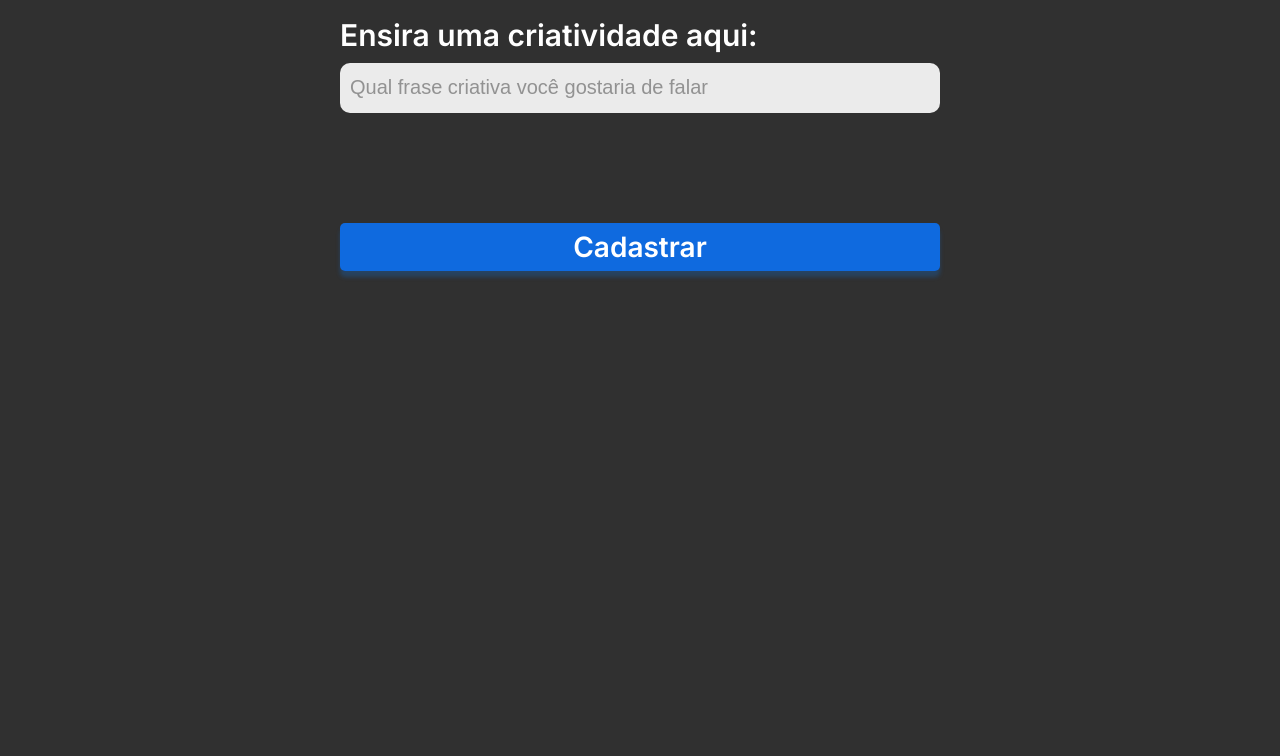
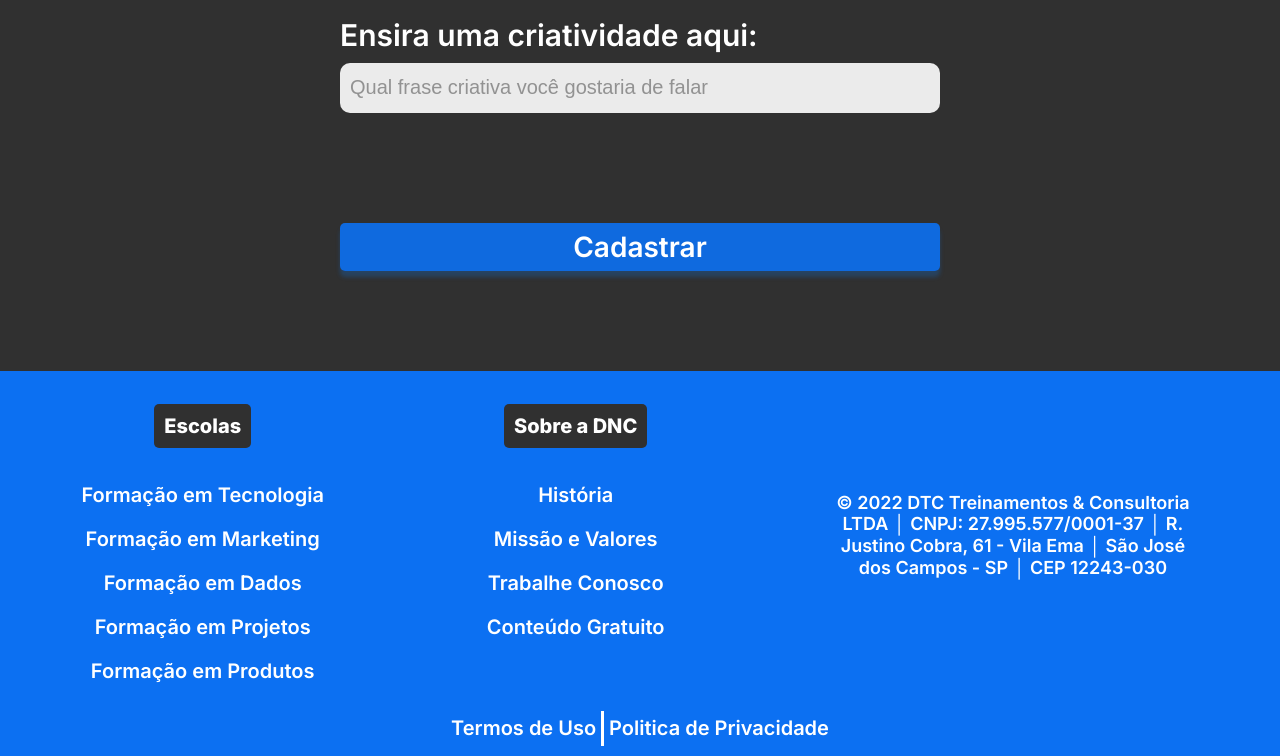
Before and after one commit to maiconIran/Bootcamp-DNC-, a plain HTML site: page index.html in a window 1280 px wide. Shown: the part 1318-2074 px from the top of the page. Before the commit the page ends 1689 px from the top, so only its background shows below. Drawn offline with Linux system fonts and the light colour scheme.

Commit message:
Adicionando media quary para mobile

```diff
--- a/index.html
+++ b/index.html
@@ -70,5 +70,55 @@
             <button value="cadastrar" type="submit">Cadastrar</button>
         </form>
     </section>
+    <footer>
+        <div class="linhaUm">
+            <nav>
+               <h5>Escolas</h5>
+               <ul>
+                  <li>
+                    <a href="">Formação em Tecnologia</a>
+                </li>
+                  <li>
+                    <a href="">Formação em Marketing</a>
+                </li>
+                  <li>
+                    <a href="">Formação em Dados</a>
+                </li>
+                  <li>
+                    <a href="">Formação em Projetos</a>
+                </li>
+                  <li>
+                    <a href="">Formação em Produtos</a>
+                </li>
+               </ul>
+            </nav>
+
+            <nav>
+               <h5>Sobre a DNC</h5>
+               <ul>
+                  <li>
+                    <a href="">História</a>
+                </li>
+                  <li>
+                    <a href="">Missão e Valores</a>
+                </li>
+                  <li>
+                    <a href="">Trabalhe  Conosco</a>
+                </li>
+                  <li>
+                    <a href="">Conteúdo Gratuito</a>
+                </li>
+               </ul>
+            </nav>
+
+            <div class="endereço">
+                &copy; 2022 DTC Treinamentos & Consultoria LTDA │ CNPJ: 27.995.577/0001-37 │ R. Justino Cobra, 61 - Vila Ema │ São José dos Campos - SP │ CEP 12243-030
+            </div>
+        </div>
+        <div class="linhaDois">
+            <a href="">Termos de Uso</a>
+            <a href="">Politica  de Privacidade</a>
+        </div>
+    </footer>
 </body>
 </html>
--- a/style.css
+++ b/style.css
@@ -159,3 +159,140 @@ button[type="submit"] {
     cursor: pointer;
 
 }
+
+/* Estrutura do <footer> */
+
+footer {
+    width: 100%;
+    background-color: var(--azul-dnc);
+}
+
+footer .linhaUm {
+    display: flex;
+    justify-content: space-around;
+    align-items: center;
+}
+
+footer ul {
+    list-style: none;
+    margin: 0;
+    padding: 0;
+    font-size: 20px;
+}
+
+footer nav {
+    display: flex;
+    flex-direction: column;
+    align-items: center;
+    height: 330px;
+}
+
+footer h5 {
+    text-align: center;
+    color: var(--branco-dnc);
+    font-family: var(--fonte-padrão);
+    background-color: var(--preto-dnc);
+    font-weight: 800;
+    font-size: 20px;
+    border-radius: 5px;
+    padding: 10px;
+    margin-bottom: 15px;
+}
+
+footer ul li {
+    text-align: center;
+    font-family: var(--fonte-padrão);
+    color: var(--branco-dnc);
+    font-weight: 600;
+    font-size: 20px;
+    margin: 20px 0px 20px 0px;
+}
+
+footer ul li a {
+    text-decoration: none;
+    color: var(--branco-dnc);
+}
+
+footer ul li a:hover {
+    color: var(--cinza-hover);
+}
+
+footer .endereço {
+    font-family: var(--fonte-padrão);
+    font-weight: 600;
+    font-size: 18px;
+    color: var(--branco-dnc);
+    text-align: center;
+    width: 29%;
+}
+
+footer .linhaDois {
+    height: 35px;
+    display: flex;
+    justify-content: center;
+    margin: 0px;
+    padding: 10px;
+}
+footer .linhaDois a {
+    font-family: var(--fonte-padrão);
+    font-size: 20px;
+    font-weight: 600;
+    color: var(--branco-dnc);
+    text-decoration: none;
+    padding: 5px;
+}
+
+footer .linhaDois a:first-child {
+    border-right: 3px solid var(--branco-dnc);
+}
+footer .linhaDois a:hover {
+    color: var(--cinza-hover);
+}
+
+/* estruturando o site para mobile */
+
+@media only screen and (max-width: 600px) {
+
+    #principal {
+        flex-direction: column;
+        height: auto;
+    }
+
+    #menu {
+        flex-direction: column;
+        width: 100%;
+        margin: 0;
+    }
+
+    #menu a {
+        display: flex;
+        align-items: center;
+        height: 50px;
+
+    }
+
+    #principal button {
+        width: 100%;
+        margin: 0;
+    }
+
+    /* section */
+
+    section h1 {
+        font-size: 38px;
+    }
+
+    section h2 {
+        font-size: 28px;
+        padding: 0px 15px 0px 15px;
+    }
+
+    form {
+        width: 95%;
+        font-size: 20px;
+    }
+
+    .checkbox-itens label {
+        font-size: 17px;
+    }
+}
```
